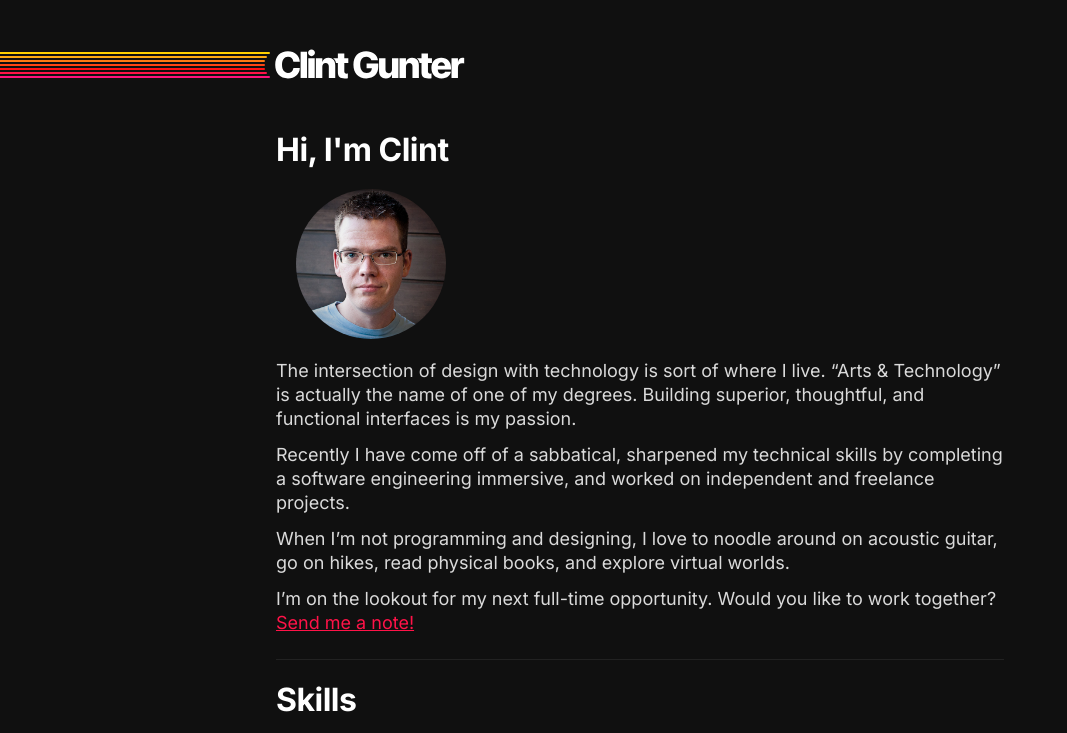
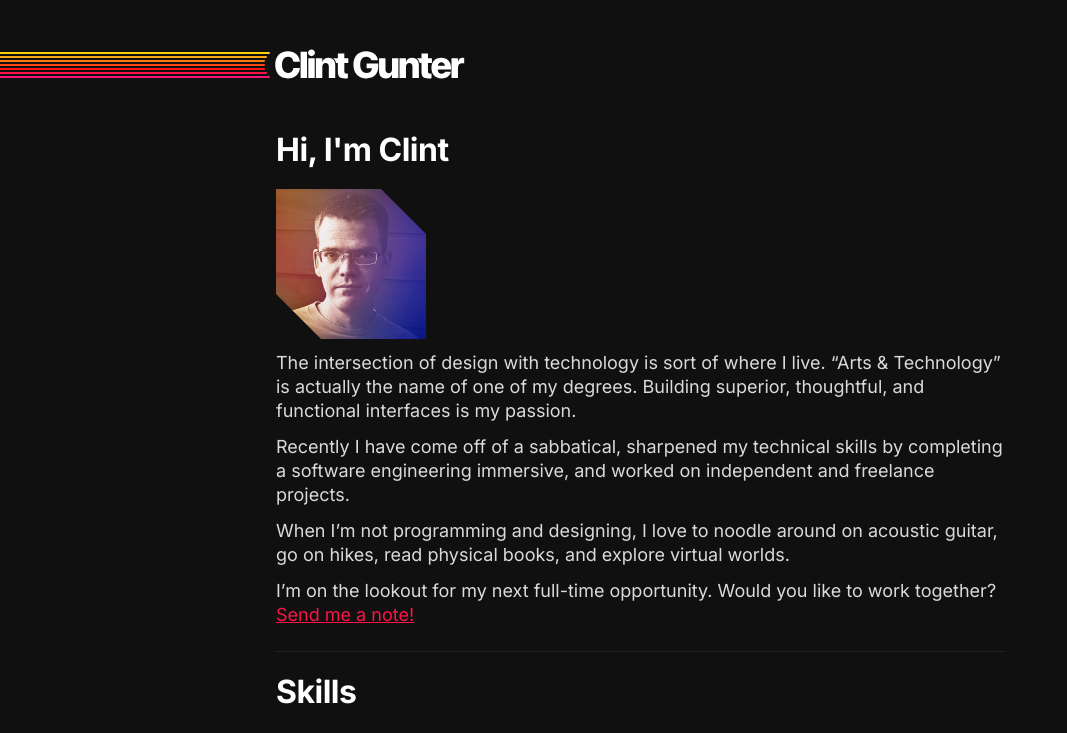
Before and after one commit to futureclint/clint, a React (Create React App) app: page / in a window 1280 px wide. Shown: the top 733 px of the page, without its empty margins (0-1067 px from the left). Built offline with nearby package versions, Linux system fonts and the light colour scheme.

Commit message:
Updated headshot photo, added angle clip path

```diff
--- a/src/App.jsx
+++ b/src/App.jsx
@@ -1,7 +1,7 @@
 import React from 'react';
 import { Link } from 'react-router-dom';
 import logo from './images/clint-gunter.svg';
-import headshot from './images/clint-gunter-headshot.jpg';
+import headshot from './images/clint-gunter-headshot-color.jpg';
 import './css/app.css';
 
 function App() {
--- a/src/css/app.css
+++ b/src/css/app.css
@@ -162,8 +162,8 @@ section {
 img.headshot {
   display: block;
   width: 150px;
-  margin: 20px;
-  border-radius: 50%;
+  margin: 0;
+  clip-path: polygon(0 0, 0 70%, 30% 100%, 100% 100%, 100% 30%, 70% 0);
 }
 
 footer {
--- a/src/scss/_main.scss
+++ b/src/scss/_main.scss
@@ -13,6 +13,6 @@ section {
 img.headshot {
   display: block;
   width: 150px;
-  margin: 20px;
-  border-radius: 50%; // Make image a circle
+  margin: 0;
+  clip-path: polygon(0 0, 0 70%, 30% 100%, 100% 100%, 100% 30%, 70% 0);
 }
```
Also changed, not shown: src/images/clint-gunter-headshot-color.jpg (added).
